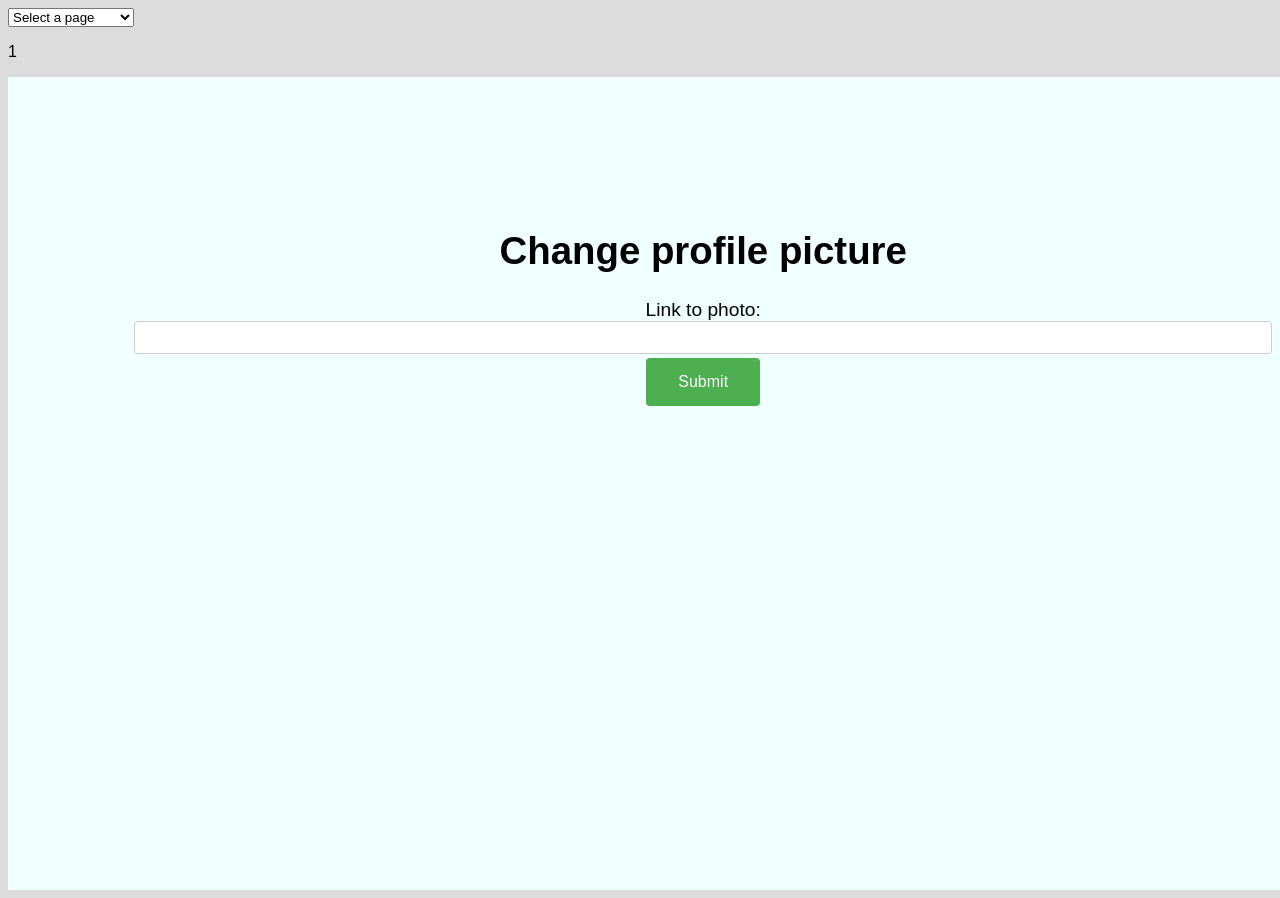
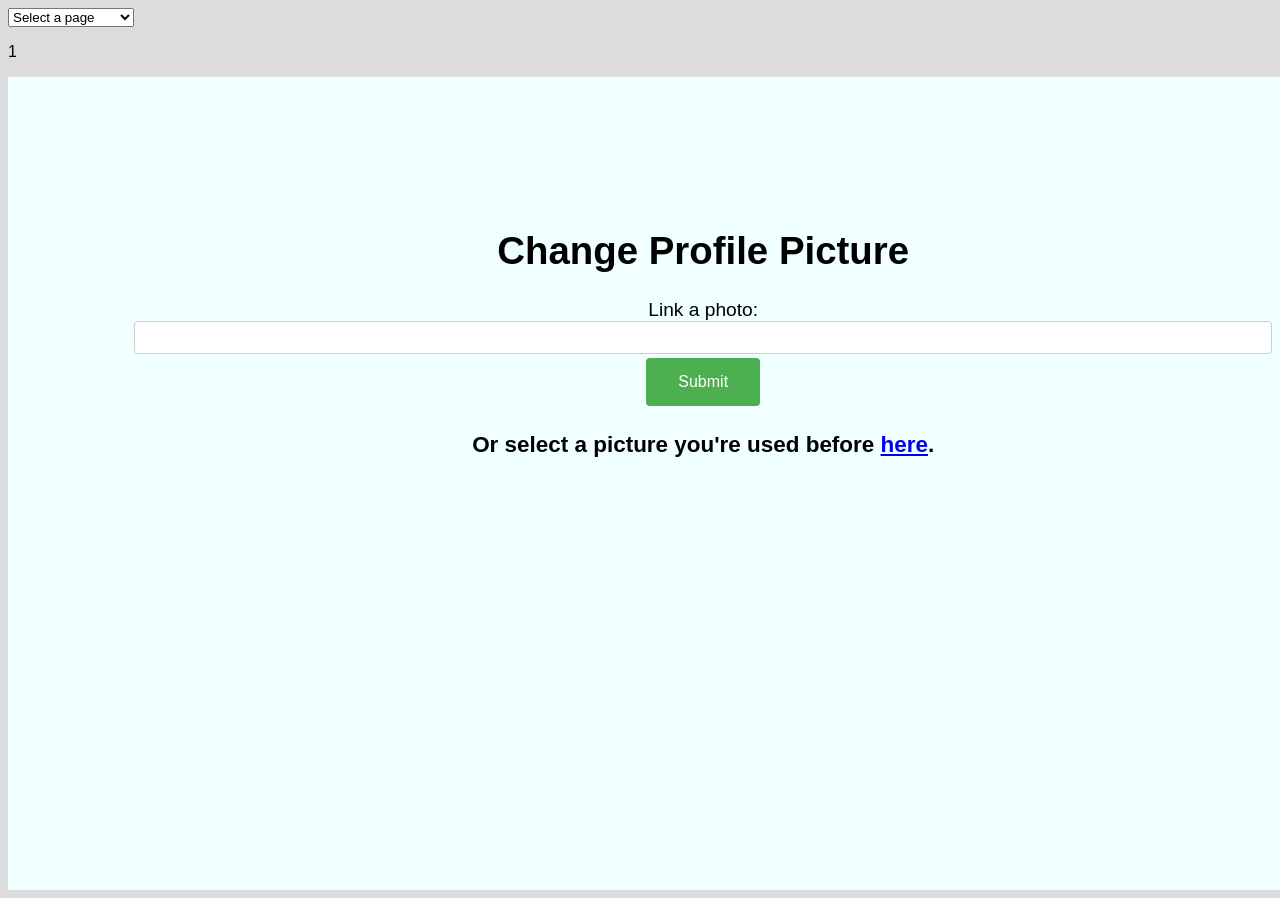
Before and after one commit to software-students-spring2024/2-web-app-exercise-snail-men, a Flask app: page /change-pfp in a window 1280 px wide; the page is wider, and only the part inside the window is pictured. Run offline with Flask 3, Linux system fonts and the light colour scheme; the visitor is signed in with stand-in values (Sample User, id 1); some libraries are stand-ins or nearby versions.

Commit message:
suggest looking at previous pictures. can't tell if it works because trying to avoid merge hell

```diff
--- a/templates/change-pfp.html
+++ b/templates/change-pfp.html
@@ -1,9 +1,10 @@
 {% extends 'base.html' %}
 
 {% block content %}
-    <h1>Change profile picture</h1>
+    <h1>Change Profile Picture</h1>
     <form method="post">
-        Link to photo: <input type="text" name="link">
+        Link a photo: <input type="text" name="link">
         <input type="submit">
     </form>
+    <h3>Or select a picture you're used before <a href="/history/{{username}}">here</a>.</h3>
 {% endblock %}
```
